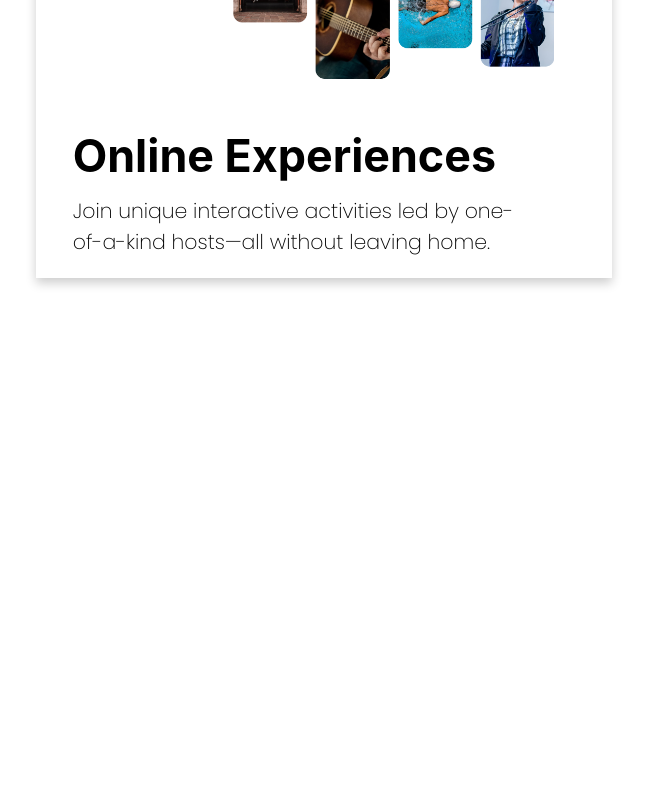
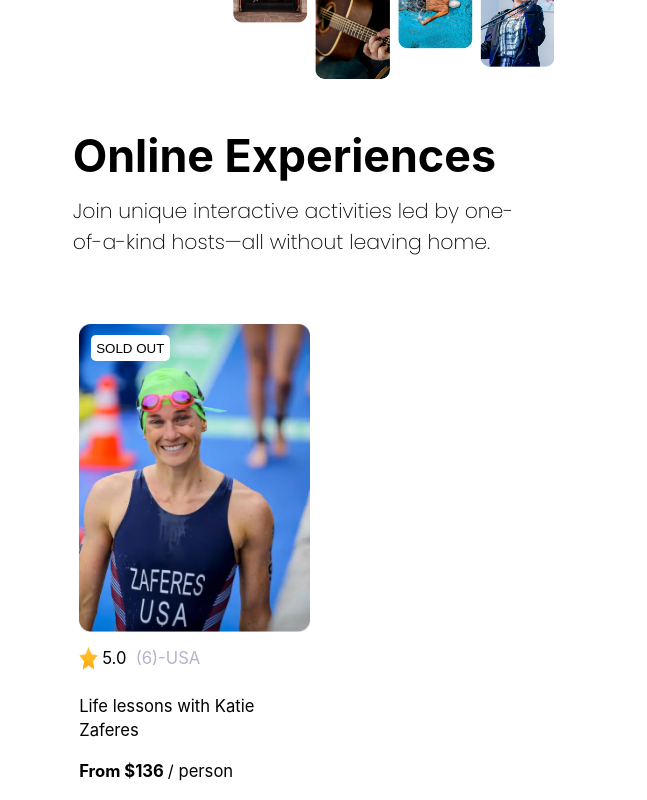
Before and after one commit to Jhaco01/Airbnb-experiences, a React (Create React App) app: page / in a window 1280 px wide. Shown: the part 311-1111 px from the top of the page, without its empty margins (316-963 px from the left). Before the commit the page ends 800 px from the top, so only its background shows below. Built offline with nearby package versions, Linux system fonts and the light colour scheme.

Commit message:
card added

```diff
--- a/src/App.js
+++ b/src/App.js
@@ -1,5 +1,6 @@
 import { Navbar } from './components/Navbar';
 import { HeroSection } from './components/HeroSection';
+import { Card } from './components/Card';
 import './App.css';
 
 export const App = () => {
@@ -7,6 +8,7 @@ export const App = () => {
     <div className="App">
         < Navbar />
         < HeroSection />
+        < Card />
     </div>
   );
 }
--- /dev/null
+++ b/src/components/Card.js
@@ -0,0 +1,17 @@
+import React from "react";
+import "../styles/Card.css"
+import { CardImage } from "./CardImage";
+import star from "../img/star.png";
+
+export const Card = () => {
+    return(
+        <div className="card">
+            < CardImage />
+            <div className="info">
+                <div className="line-1"> <img src={star} className="star" /> <p> 5.0 </p> <p className="gray-text"> {`(6)-USA`} </p> </div>
+                <p> Life lessons with Katie Zaferes </p>
+                <p> <strong> From $136 </strong> / person </p>
+            </div>
+        </div>
+    )
+}
--- /dev/null
+++ b/src/components/CardImage.js
@@ -0,0 +1,14 @@
+import React from "react";
+import "../styles/CardImage.css"
+import img from "../img/image-12.png";
+
+export const CardImage = () => {
+    return(
+        <div className="card-img-state">
+            <div className="card-img">
+                <img src={img} />
+            </div>
+            <div className="card-state"> <button> SOLD OUT </button> </div>
+        </div>
+    )
+}
--- /dev/null
+++ b/src/styles/Card.css
@@ -0,0 +1,33 @@
+.card{
+    width: 40%;
+    margin-top: 8%;
+    padding-left: 7.5%;
+}
+
+.info div, .info p{
+    line-height: 3vh;
+    font-size: 1.3vw;
+}
+
+.line-1{
+    height: 5vh;
+    display: flex;
+    justify-content: flex-start;
+    align-items: center;
+}
+
+.line-1 p{
+    padding: 2%;
+    padding-top: 0%;
+    padding-bottom: 0%;
+    text-align: center;
+}
+
+.line-1 img{
+    width: 8%;
+    height: 60%;
+}
+
+.gray-text{
+    color: #b3b3cb;
+}
--- /dev/null
+++ b/src/styles/CardImage.css
@@ -0,0 +1,20 @@
+.card-img-state img{
+    width: 100%;
+}
+
+.card-img{
+    height: 0vh;
+}
+
+.card-state{
+    margin-bottom: 120%;
+    margin-left: 5%;
+    margin-top: 5%;
+}
+
+.card-state button{
+    padding: 2.5%;
+    background-color: white;
+    border-radius: 5px;
+    border-style: none;
+}
--- a/src/styles/HeroSection.css
+++ b/src/styles/HeroSection.css
@@ -4,7 +4,6 @@
     display: flex;
     justify-content: flex-start;
     flex-flow: column;
-    box-shadow: 0px 5px 10px 0px rgba(0, 0, 0, 0.20);
 }
 
 .hero-img{
```
Also changed, not shown: src/img/image-12.png (added), src/img/star.png (added).
